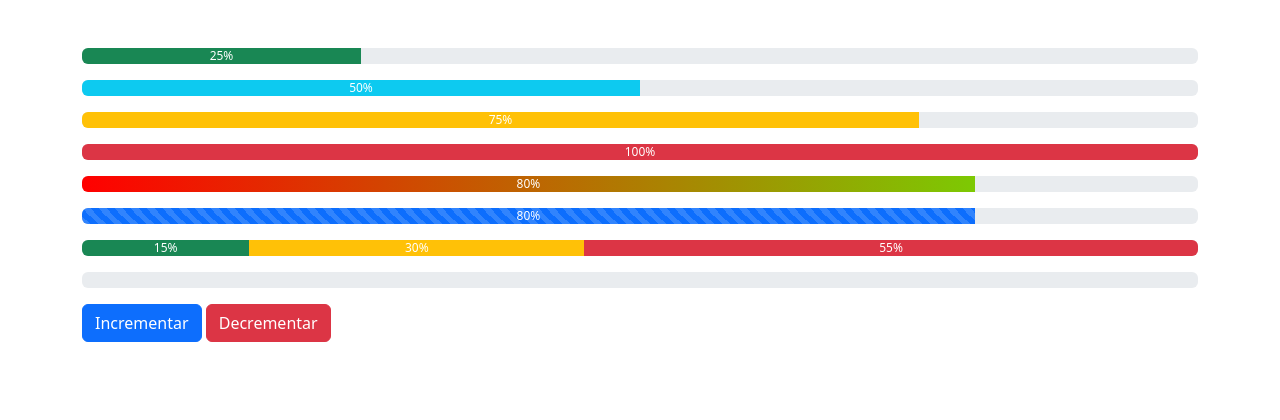
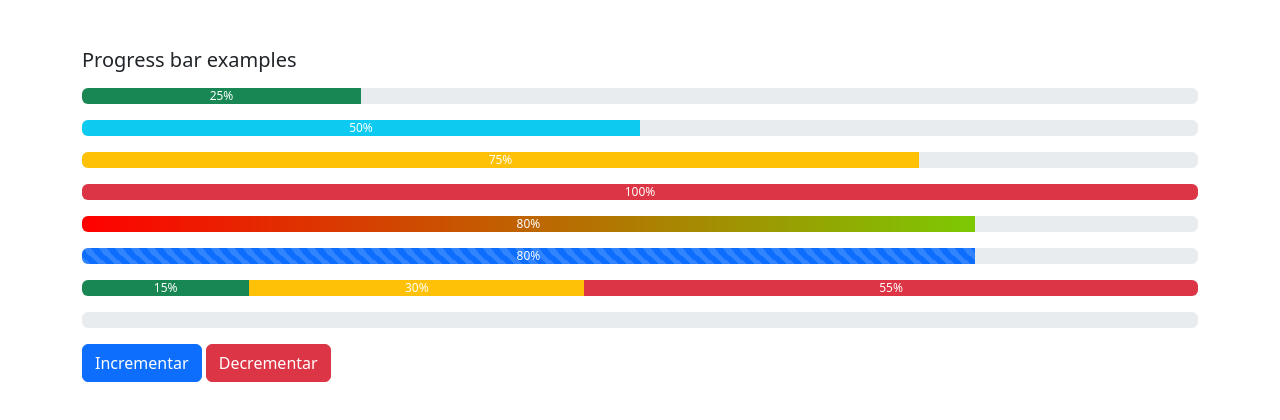
Before and after one commit to DevThalia/bootstrap-m09, a plain HTML site: page progress-bar/index.html in a window 1280 px wide. Drawn offline with nearby package versions, Linux system fonts and the light colour scheme.

Commit message:
progress bar hecha

```diff
--- a/progress-bar/index.html
+++ b/progress-bar/index.html
@@ -12,71 +12,55 @@
 <body>
     <!-- Progress bar normal -->
     <div class="container mt-5">
-        <!-- <div>
-            <h5>Progress bar</h5>
-            <div class="progress">
-                <div class="progress-bar" role="progressbar" style="width: 75%;" aria-valuenow="75" aria-valuemin="0"
-                    aria-valuemax="100">75%</div>
-            </div>
-        </div> -->
+        <h5>Progress bar examples</h5>
 
-        <!-- Progress bar succes -->
+        <!-- Progress bar success -->
         <div class="progress mt-3">
-            <div class="progress-bar bg-success" role="progressbar" style="width: 25%;" aria-valuenow="25"
-                aria-valuemin="0" aria-valuemax="100">25%</div>
+            <div class="progress-bar bg-success" role="progressbar" style="width: 25%;" aria-valuenow="25" aria-valuemin="0" aria-valuemax="100">25%</div>
         </div>
 
         <!-- Progress bar info -->
         <div class="progress mt-3">
-            <div class="progress-bar bg-info" role="progressbar" style="width: 50%;" aria-valuenow="50"
-                aria-valuemin="0" aria-valuemax="100">50%</div>
+            <div class="progress-bar bg-info" role="progressbar" style="width: 50%;" aria-valuenow="50" aria-valuemin="0" aria-valuemax="100">50%</div>
         </div>
 
         <!-- Progress bar warning -->
         <div class="progress mt-3">
-            <div class="progress-bar bg-warning" role="progressbar" style="width: 75%;" aria-valuenow="75"
-                aria-valuemin="0" aria-valuemax="100">75%</div>
+            <div class="progress-bar bg-warning" role="progressbar" style="width: 75%;" aria-valuenow="75" aria-valuemin="0" aria-valuemax="100">75%</div>
         </div>
 
         <!-- Progress bar danger -->
         <div class="progress mt-3">
-            <div class="progress-bar bg-danger" role="progressbar" style="width: 100%;" aria-valuenow="100"
-                aria-valuemin="0" aria-valuemax="100">100%</div>
+            <div class="progress-bar bg-danger" role="progressbar" style="width: 100%;" aria-valuenow="100" aria-valuemin="0" aria-valuemax="100">100%</div>
         </div>
 
         <!-- Progress bar de vermell a verd -->
         <div class="progress mt-3">
-            <div class="progress-bar" role="progressbar"
-                style="width: 80%; background: linear-gradient(to right, red, rgb(125, 201, 3));" aria-valuenow="80"
-                aria-valuemin="0" aria-valuemax="100">80%</div>
+            <div class="progress-bar" role="progressbar" style="width: 80%; background: linear-gradient(to right, red, rgb(125, 201, 3));" aria-valuenow="80" aria-valuemin="0" aria-valuemax="100">80%</div>
         </div>
 
         <!-- Progress bar animada -->
         <div class="progress mt-3">
-            <div class="progress-bar progress-bar-striped progress-bar-animated" role="progressbar" style="width: 80%"
-                aria-valuenow="80" aria-valuemin="0" aria-valuemax="80">80%</div>
+            <div class="progress-bar progress-bar-striped progress-bar-animated" role="progressbar" style="width: 80%" aria-valuenow="80" aria-valuemin="0" aria-valuemax="80">80%</div>
         </div>
 
         <!-- Progress bar amb múltiples seccions -->
         <div class="progress mt-3">
-            <div class="progress-bar bg-success" role="progressbar" style="width: 15%" aria-valuenow="15"
-                aria-valuemin="0" aria-valuemax="100">15%</div>
-            <div class="progress-bar bg-warning" role="progressbar" style="width: 30%" aria-valuenow="30"
-                aria-valuemin="0" aria-valuemax="100">30%</div>
-            <div class="progress-bar bg-danger" role="progressbar" style="width: 55%" aria-valuenow="55"
-                aria-valuemin="0" aria-valuemax="100">55%</div>
+            <div class="progress-bar bg-success" role="progressbar" style="width: 15%" aria-valuenow="15" aria-valuemin="0" aria-valuemax="100">15%</div>
+            <div class="progress-bar bg-warning" role="progressbar" style="width: 30%" aria-valuenow="30" aria-valuemin="0" aria-valuemax="100">30%</div>
+            <div class="progress-bar bg-danger" role="progressbar" style="width: 55%" aria-valuenow="55" aria-valuemin="0" aria-valuemax="100">55%</div>
         </div>
 
-        <!-- Progress bar dinàmica amb JavaScrip -->
+        <!-- Progress bar dinàmica -->
         <div class="progress mt-3">
-            <div class="progress-bar" role="progressbar" style="width: 0%;" aria-valuenow="0" aria-valuemin="0"
-                aria-valuemax="100" id="progress-bar">0%</div>
+            <div class="progress-bar" role="progressbar" style="width: 0%;" aria-valuenow="0" aria-valuemin="0" aria-valuemax="100" id="progress-bar">0%</div>
         </div>
         <div class="mt-3">
             <button class="btn btn-primary" id="btn-increment" onclick="incrementar()">Incrementar</button>
             <button class="btn btn-danger" id="btn-decrement" onclick="decrementar()">Decrementar</button>
         </div>
     </div>
+
     <script>
         let progress = 0;
         const progressBar = document.getElementById('progress-bar');
@@ -88,7 +72,7 @@
                 progress += 10;
                 progressBar.style.width = `${progress}%`;
                 progressBar.innerHTML = `${progress}%`;
-                /* Si la barra arriba a 100% que torni a 0 */
+                /* Si la barra llega a 100% que vuelva a 0 */
                 if (progress === 100) {
                     setTimeout(() => {
                         progress = 0;
```
